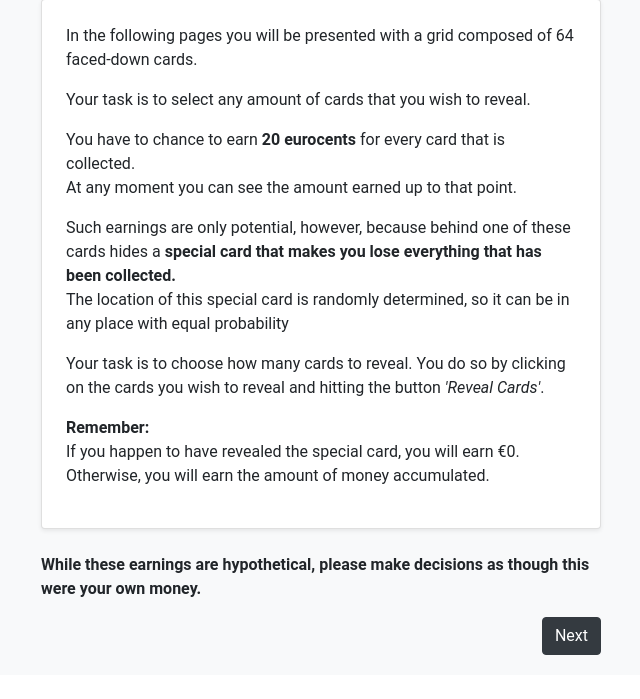
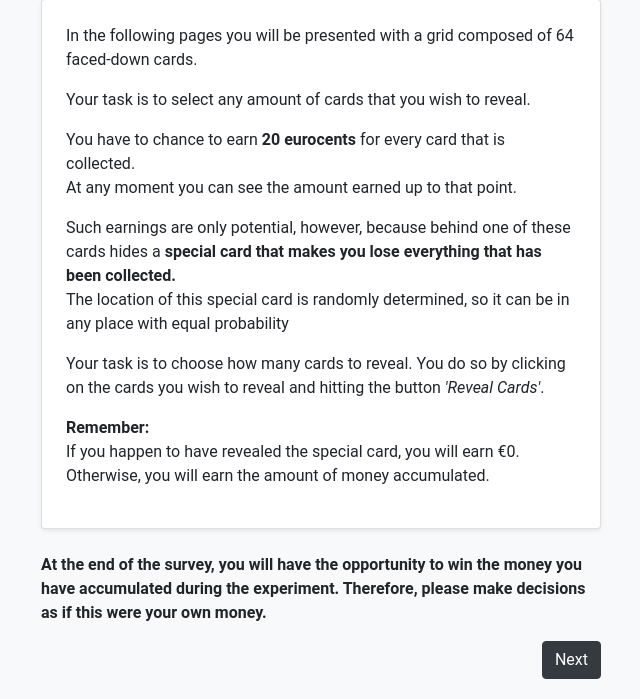
Before and after one commit to lucas-bs/thesis-survey, a Flask app: page /introduction in a window 1280 px wide. Shown: the part 241-940 px from the top of the page, without its empty margins (319-959 px from the left). Before the commit the page ends 896 px from the top, so only its background shows below. Run offline with Flask 3, Linux system fonts and the light colour scheme; a user stored in the database is signed in; some libraries are stand-ins or nearby versions.

Commit message:
Update introduction.html

```diff
--- a/gpt/templates/introduction.html
+++ b/gpt/templates/introduction.html
@@ -42,7 +42,8 @@
             </div>
             <p>
                 <strong>
-                    While these earnings are hypothetical, please make decisions as though this were your own money.
+                    At the end of the survey, you will have the opportunity to win the money you have accumulated
+                    during the experiment. Therefore, please make decisions as if this were your own money.
                 </strong>
             </p>
             <form action="/introduction" method="post" class="d-flex justify-content-end">
```
